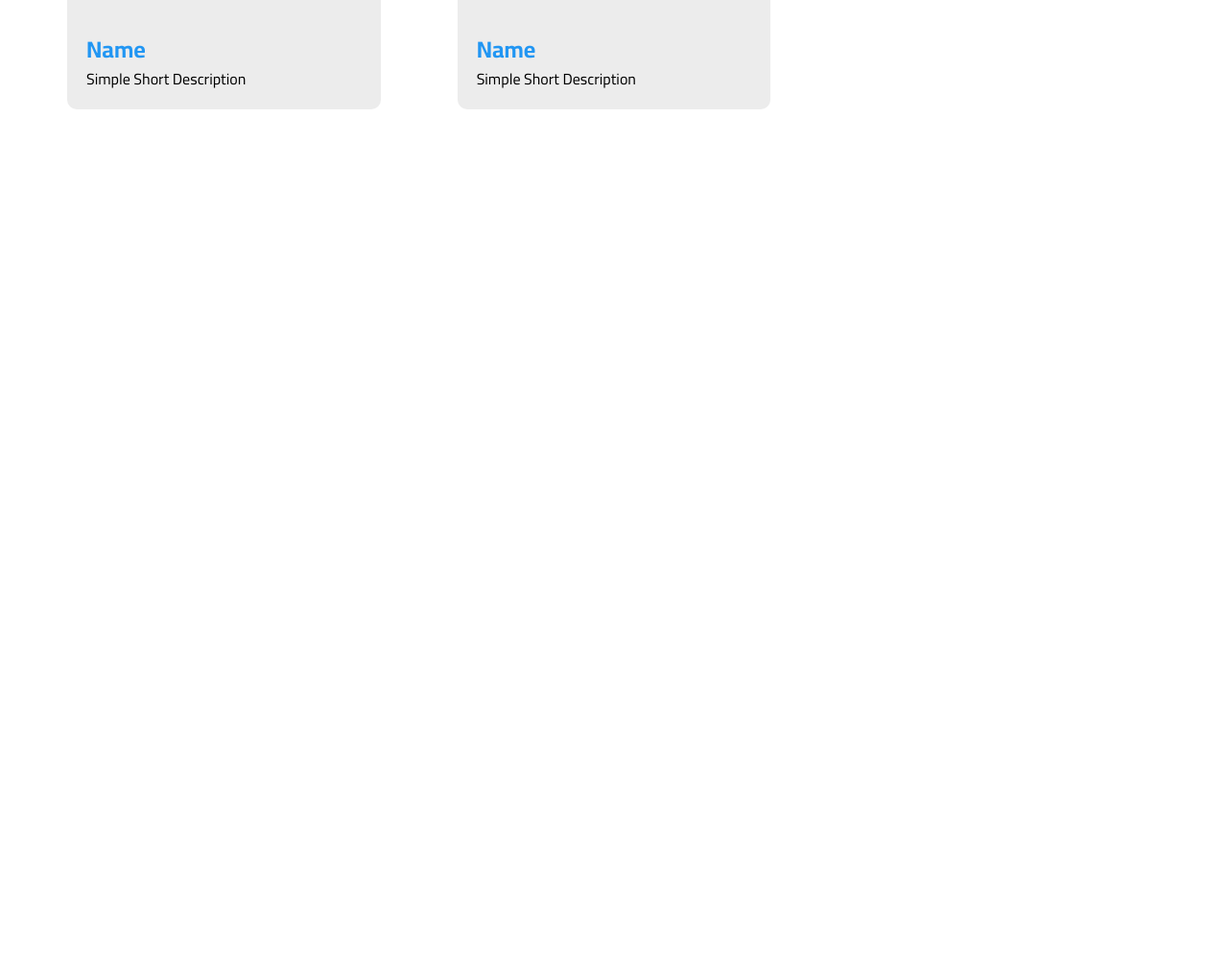
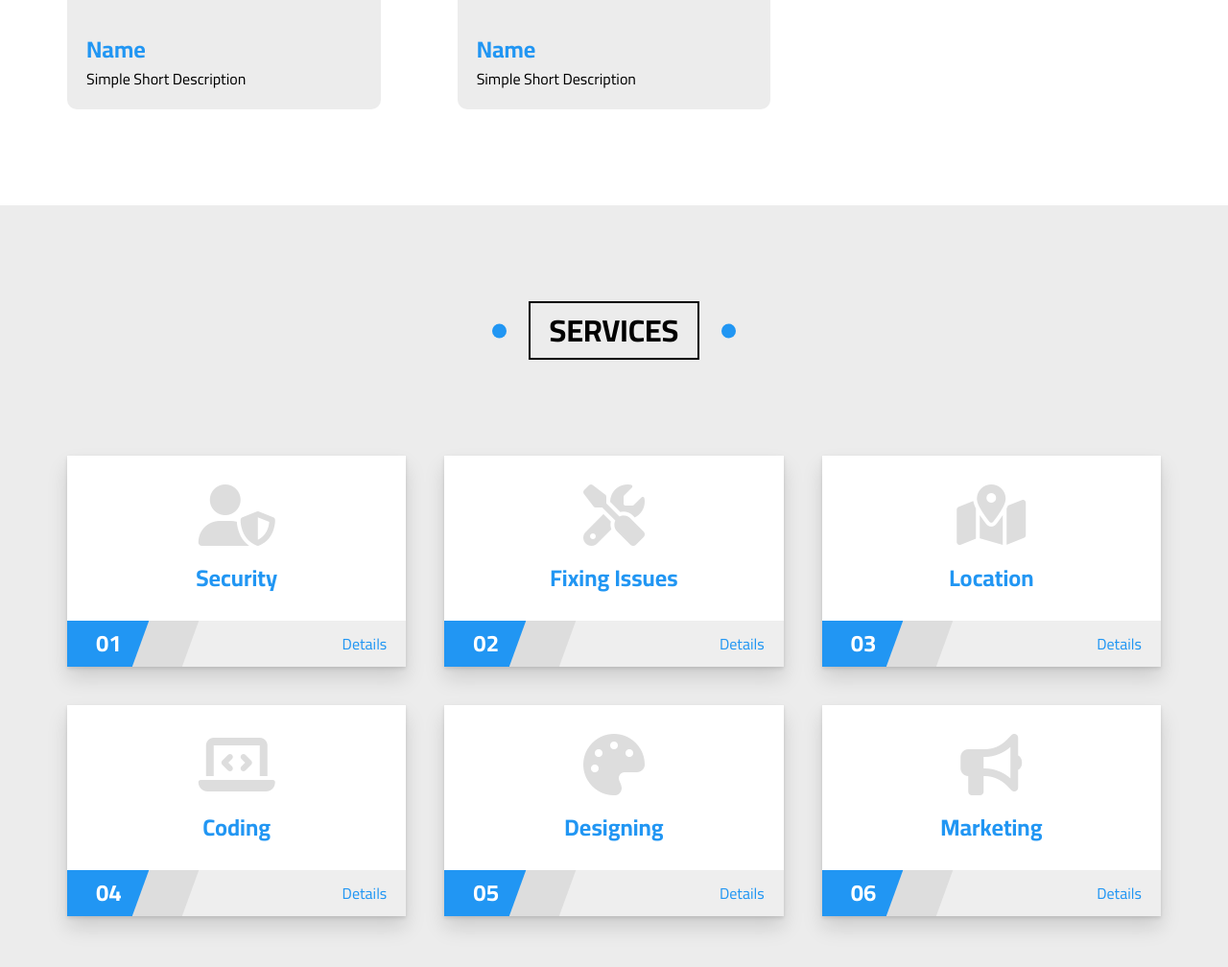
Before and after one commit to Aziztheprogrammer/Elzero-Template, a plain HTML site: page index.html in a window 1280 px wide. Shown: the part 6622-7630 px from the top of the page at 96% size. Before the commit the page ends 6836 px from the top, so only its background shows below. Drawn offline with Linux system fonts and the light colour scheme.

Commit message:
Developing Services Section

```diff
--- a/css/elzero.css
+++ b/css/elzero.css
@@ -860,3 +860,95 @@ section.team-members .container .member:hover > img {
 }
 
 /*End Team Members Section*/
+
+/*Start Services Section*/
+
+section.services {
+	background-color: var(--section-background);
+	padding: var(--main-padding) 0px;
+}
+
+section.services .container {
+	margin-top: 100px;
+	display: grid;
+	grid-template-columns: repeat(auto-fit, minmax(280px, 1fr));
+	grid-gap: 40px;
+}
+
+section.services .container .serv {
+	background-color: white;
+	box-shadow: 0 12px 20px 0 rgb(0 0 0 / 13%), 0 2px 4px 0 rgb(0 0 0 / 12%);
+	padding: 30px;
+	text-align: center;
+	position: relative;
+	transition: 0.4s ease all;
+	min-height: 220px;
+}
+
+section.services .container .serv:hover {
+	transform: translateY(-10px);
+}
+
+section.services .container .serv::after {
+	content: "";
+	background-color: var(--main-color);
+	position: absolute;
+	width: 0%;
+	height: 4px;
+	top: 0px;
+	left: 50%;
+	transform: translateX(-50%);
+	transition: 0.4s ease all;
+}
+
+section.services .container .serv:hover::after {
+	width: 100%;
+}
+
+section.services .container .serv > i {
+	color: #ddd;
+}
+
+section.services .container .serv > h2 {
+	color: var(--main-color);
+	margin: 20px auto 30px;
+}
+
+section.services .container .serv > .details {
+	position: absolute;
+	width: 100%;
+	background-color: #eee;
+	display: flex;
+	justify-content: space-between;
+	align-items: center;
+	bottom: 0px;
+	left: 0px;
+}
+
+section.services .container .serv > .details .num {
+	padding: 10px 30px;
+	font-size: 1.5rem;
+	color: white;
+	background-color: var(--main-color);
+	font-weight: 700;
+	position: relative;
+}
+
+section.services .container .serv > .details .num::after {
+	content: "";
+	position: absolute;
+	width: 60%;
+	height: 100%;
+	background-color: #ddd;
+	transform: skewX(-20deg) translateX(80%);
+	right: 0px;
+	top: 0px;
+
+}
+
+section.services .container .serv > .details a {
+	padding: 10px 20px;
+	color: var(--main-color);
+}
+
+/*End Services Section*/
--- a/index.html
+++ b/index.html
@@ -436,5 +436,65 @@
 		</div>
 	</section>
 	<!-- End Team Members Section -->
+	<!-- Start Services Section -->
+	<section class="services">
+		<h1 class="section-title">Services</h1>
+		<div class="container">
+			<div class="serv">
+				<i class="fas fa-user-shield fa-4x"></i>
+				<h2>Security</h2>
+				<div class="details">
+					<span class="num">01</span>
+					<a href="#">Details</a>
+				</div>
+			</div>
+
+			<div class="serv">
+				<i class="fas fa-tools fa-4x"></i>
+				<h2>Fixing Issues</h2>
+				<div class="details">
+					<span class="num">02</span>
+					<a href="#">Details</a>
+				</div>
+			</div>
+
+			<div class="serv">
+				<i class="fas fa-map-marked-alt fa-4x"></i>
+				<h2>Location</h2>
+				<div class="details">
+					<span class="num">03</span>
+					<a href="#">Details</a>
+				</div>
+			</div>
+
+			<div class="serv">
+				<i class="fas fa-laptop-code fa-4x"></i>
+				<h2>Coding</h2>
+				<div class="details">
+					<span class="num">04</span>
+					<a href="#">Details</a>
+				</div>
+			</div>
+
+			<div class="serv">
+				<i class="fas fa-palette fa-4x"></i>
+				<h2>Designing</h2>
+				<div class="details">
+					<span class="num">05</span>
+					<a href="#">Details</a>
+				</div>
+			</div>
+
+			<div class="serv">
+				<i class="fas fa-bullhorn fa-4x"></i>
+				<h2>Marketing</h2>
+				<div class="details">
+					<span class="num">06</span>
+					<a href="#">Details</a>
+				</div>
+			</div>
+		</div>
+	</section>
+	<!-- End Services Section -->
 </body>
 </html>
```
